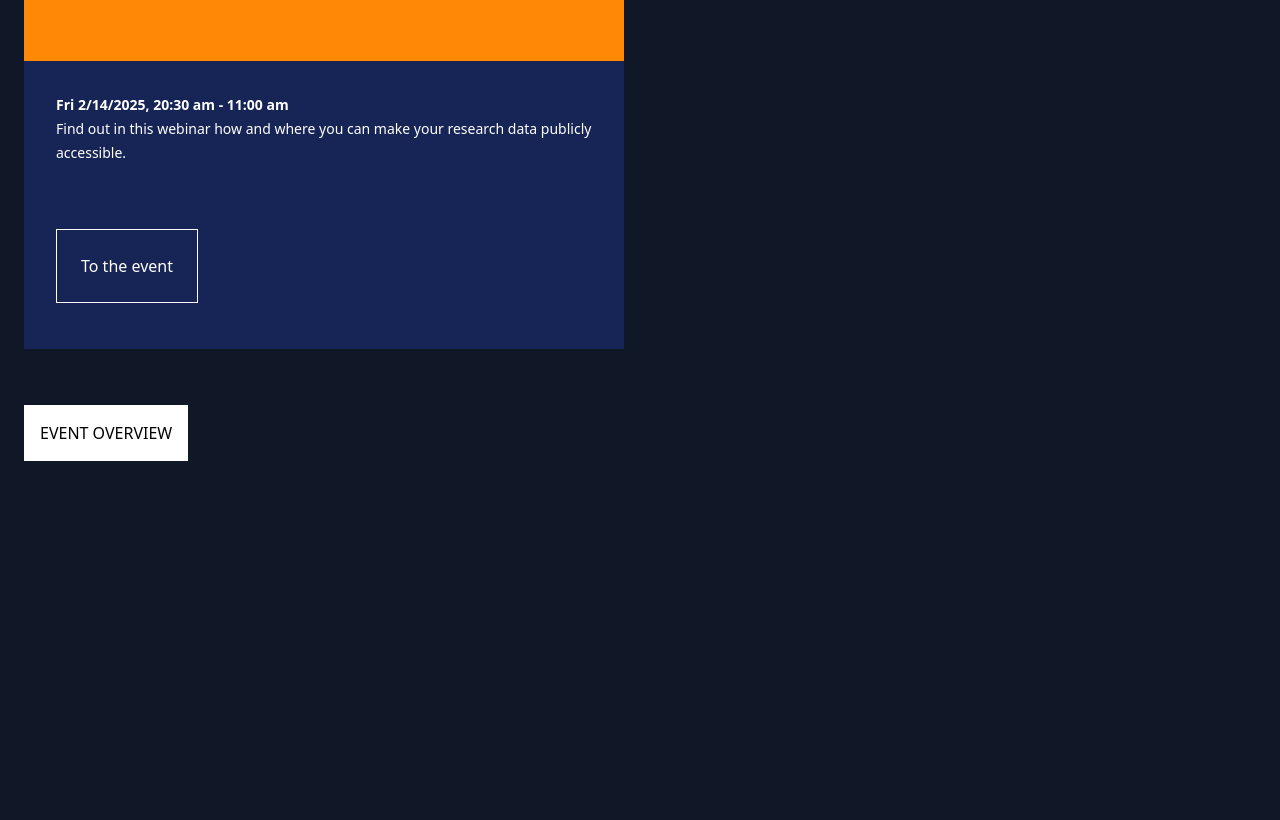
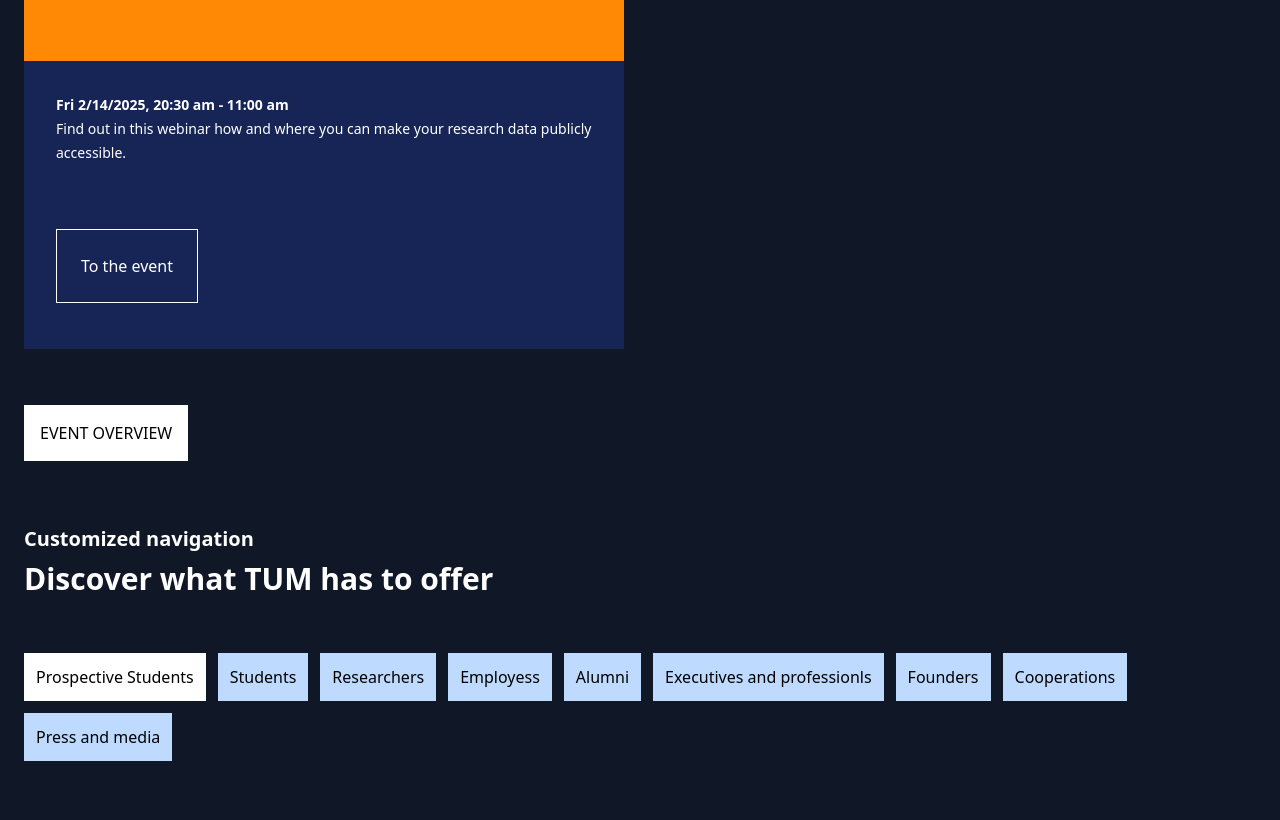
Before and after one commit to dondou21/tum, a website: page public/index.html in a window 1280 px wide. Shown: the part 5584-6404 px from the top of the page. Before the commit the page ends 6141 px from the top, so only its background shows below. Drawn offline with Linux system fonts and the light colour scheme.

Commit message:
TUM offer section added

```diff
--- a/public/index.html
+++ b/public/index.html
@@ -210,8 +210,39 @@
     </div>
 
     <div>
-        <button class="bg-white p-4 mt-14" type="button">EVENT OVERVIEW</button>
+        <button class="bg-white p-4 mt-14 " type="button">EVENT OVERVIEW</button>
     </div>
+
+
+    <!-- TUM Offers -->
+     <section class="my-16">
+        <div class="text-white font-bold">
+            <h2 class="text-xl ">Customized navigation</h2>
+            <h1 class="text-3xl pt-2">Discover what TUM has to offer</h1>
+        </div>
+        <!-- Navagation list -->
+        <div>
+            <ul class="flex flex-wrap gap-3 py-14">
+                <li class="offer_list active ">Prospective Students</li>
+                <li class="offer_list">Students</li>
+                <li class="offer_list">Researchers</li>
+                <li class="offer_list">Employess</li>
+                <li class="offer_list">Alumni</li>
+                <li class="offer_list">Executives and professionls</li>
+                <li class="offer_list">Founders</li>
+                <li class="offer_list">Cooperations</li>
+                <li class="offer_list">Press and media</li>
+            </ul>
+        </div>
+        <!-- Prospective Students -->
+         <div>
+
+         </div>
+         <!-- Degree Selection -->
+          <div>
+
+          </div>
+     </section>
 
 </body>
 </html>
--- a/public/input.css
+++ b/public/input.css
@@ -11,3 +11,11 @@
 .event_box {
     @apply grid items-center mt-6
 }
+
+.offer_list {
+    @apply bg-blue-200 hover:bg-white p-3
+}
+
+.active {
+    @apply bg-white
+}
```
Also changed, not shown: public/output.css.
